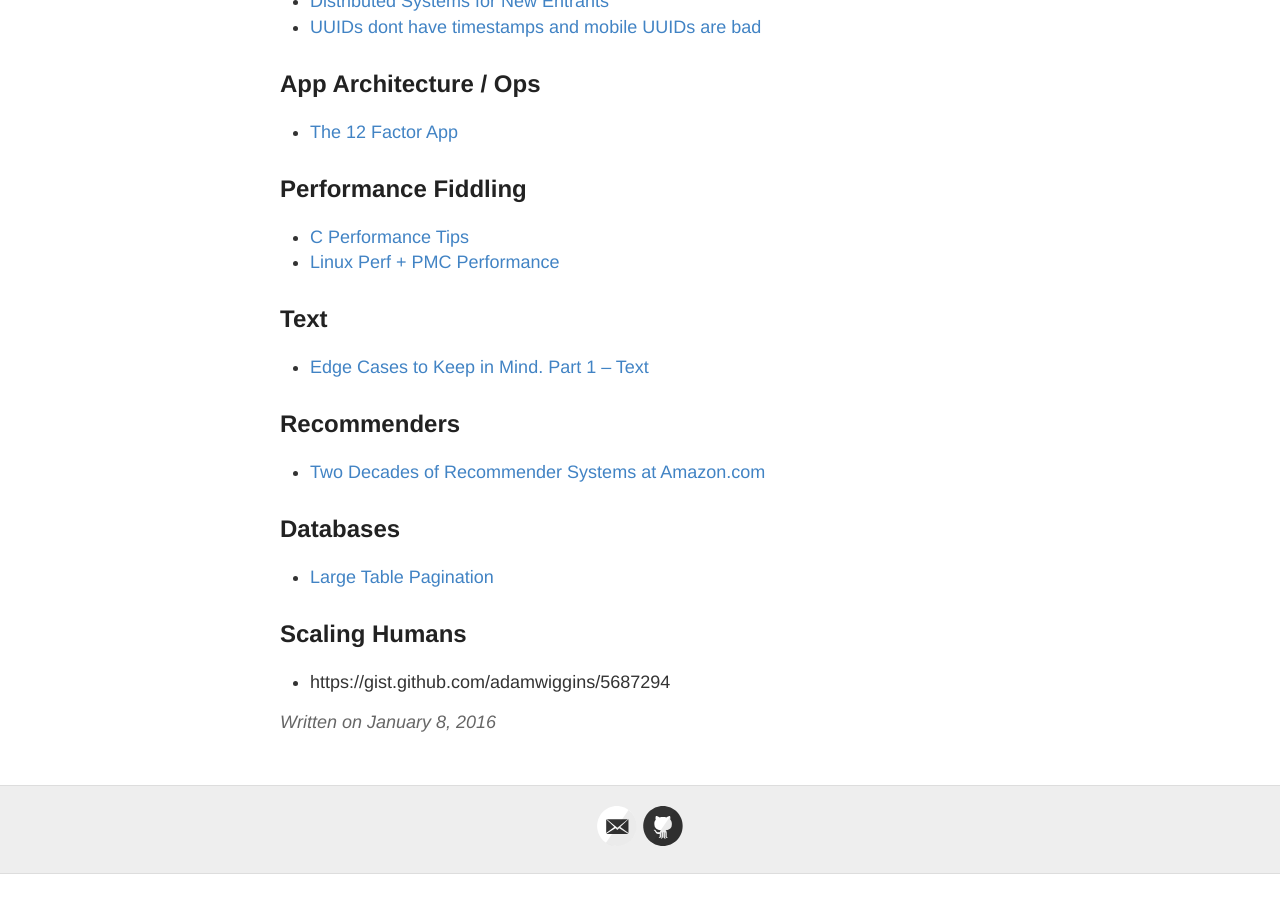
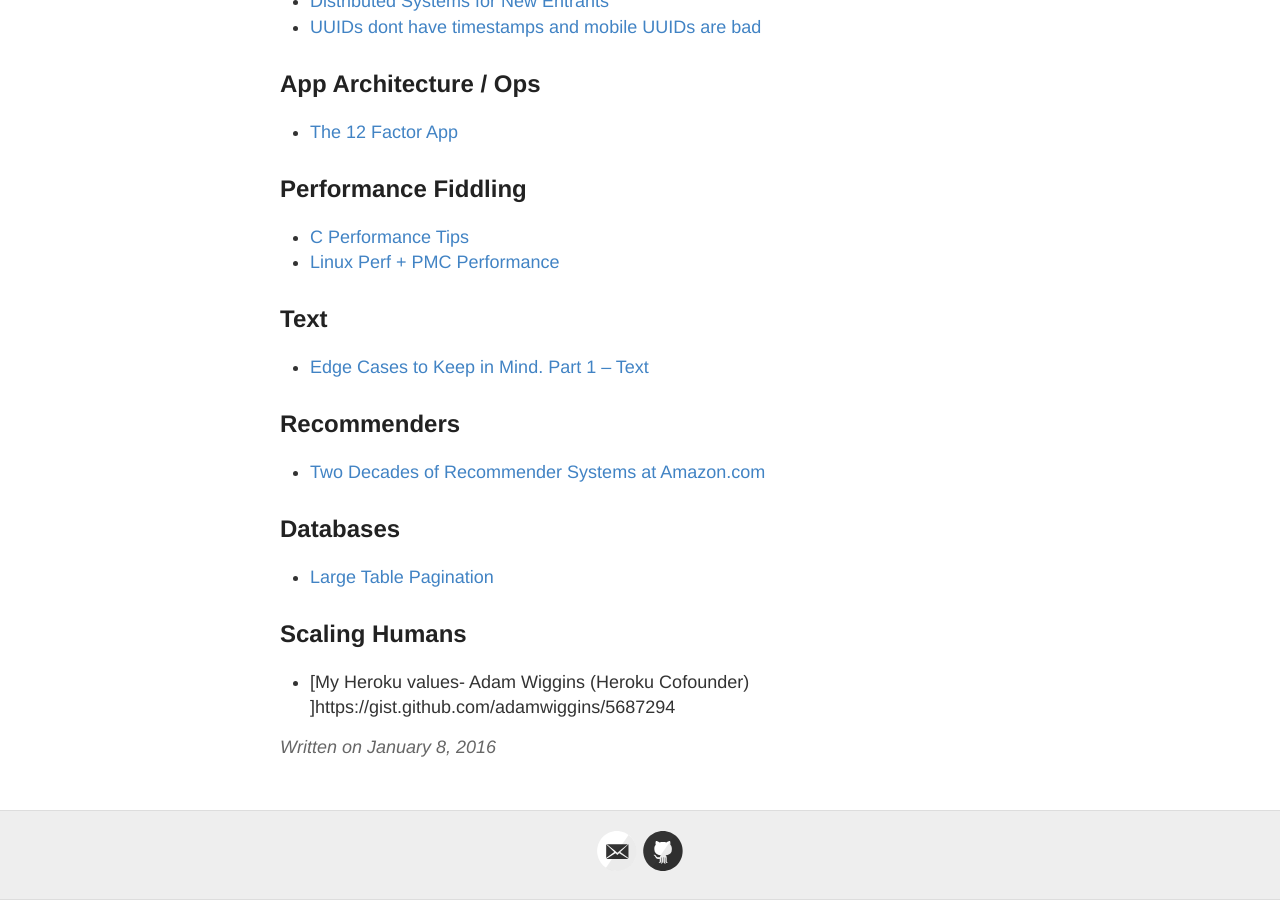
Before and after one commit to RONNCC/ronncc.github, a Jekyll site: the page built from _posts/2016-1-8-systemDesignNotes.md, in a window 1280 px wide and 900 px high, scrolled down 928 px. Built offline with Jekyll 4.4.1, drawn with Linux system fonts in a browser that asks for light colours; comment, search, counter and statistics services are not loaded; before the commit the page ends 1802 px from its top, so only the background shows below that.

Commit message:
Update 2016-1-8-systemDesignNotes.md

```diff
--- a/_posts/2016-1-8-systemDesignNotes.md
+++ b/_posts/2016-1-8-systemDesignNotes.md
@@ -53,4 +53,4 @@ type: post
 - [Large Table Pagination](http://allyouneedisbackend.com/blog/2017/09/24/the-sql-i-love-part-1-scanning-large-table/)
 
 ## Scaling Humans
-- https://gist.github.com/adamwiggins/5687294
+- [My Heroku values- Adam Wiggins (Heroku Cofounder) ]https://gist.github.com/adamwiggins/5687294
```
